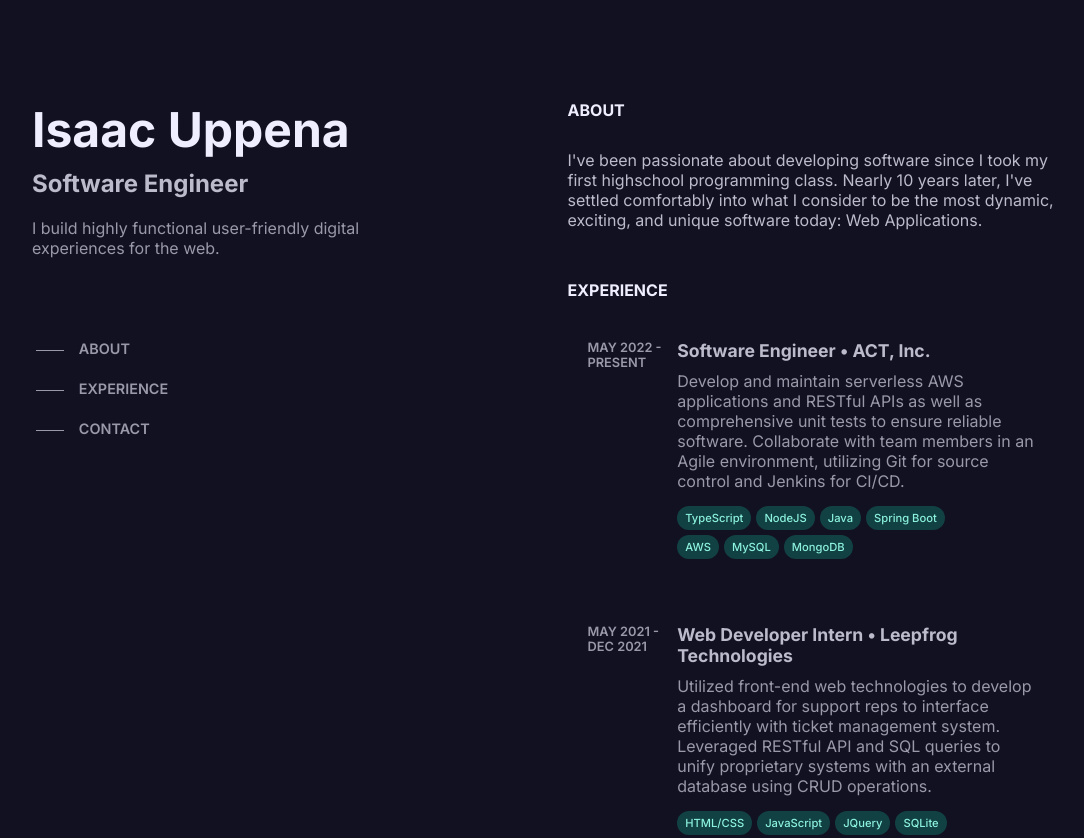
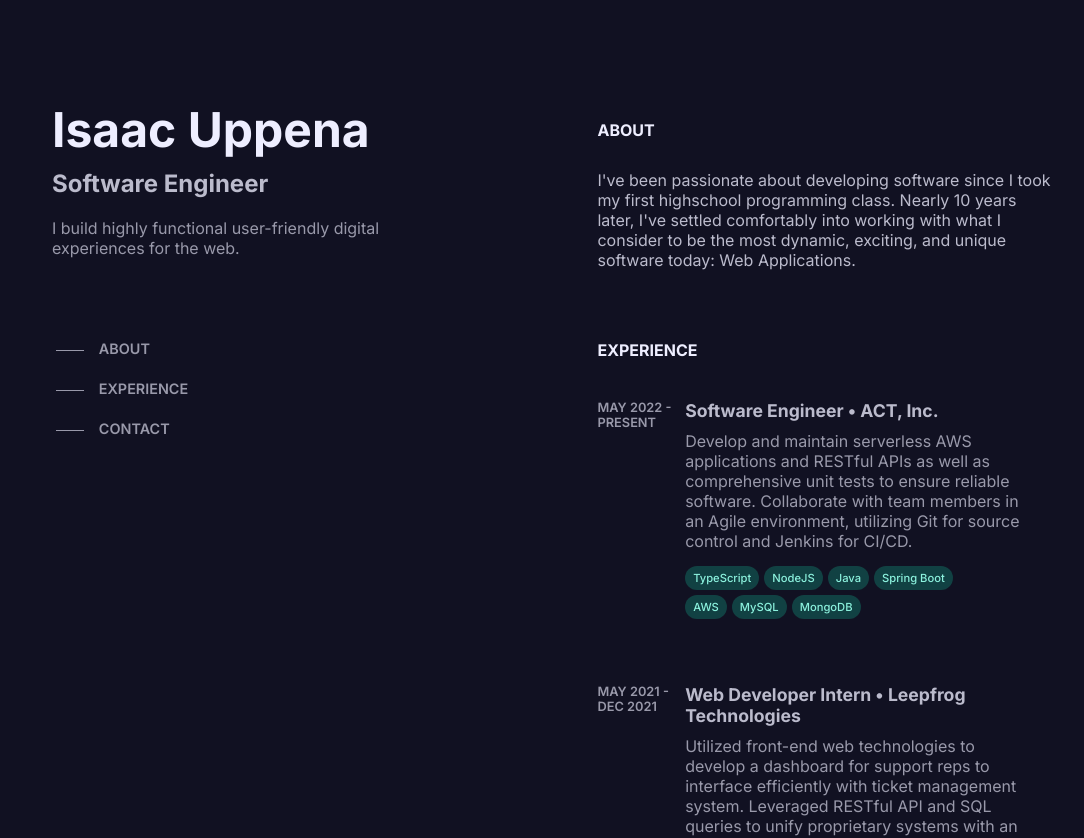
Before and after one commit to IsaacUppena/IsaacUppena.github.io, a React (Create React App) app: page / in a window 1280 px wide. Shown: the top 838 px of the page, without its empty margins (96-1180 px from the left). Built offline with nearby package versions, Linux system fonts and the light colour scheme.

Commit message:
Fix padding on headings

```diff
--- a/src/components/Heading.jsx
+++ b/src/components/Heading.jsx
@@ -10,7 +10,14 @@ function Heading({ children }) {
 }
 
 const HeadingContainer = styled.div`
-  padding-bottom: 20px;
+  @media (min-width: 800px) {
+    padding: 20px;
+    position: static;
+  }
+  position: sticky;
+  top: 0;
+  padding: 10px;
+  background-color: var(--background);
 `;
 
 const Title = styled.h2`
--- a/src/layout/About.jsx
+++ b/src/layout/About.jsx
@@ -10,8 +10,8 @@ function About() {
         <Paragraph>
           I've been passionate about developing software since I took my first
           highschool programming class. Nearly 10 years later, I've settled
-          comfortably into what I consider to be the most dynamic, exciting, and
-          unique software today: Web Applications.
+          comfortably into working with what I consider to be the most dynamic,
+          exciting, and unique software today: Web Applications.
         </Paragraph>
         {/* <Paragraph>
           My main focus
@@ -26,7 +26,9 @@ const AboutContainer = styled.section`
 `;
 
 const ParagraphContainer = styled.p`
-  /* padding: 20px; */
+  @media (min-width: 800px) {
+    padding-left: 20px;
+  }
   margin-top: 10px;
   padding-bottom: 0;
 `;
--- a/src/layout/Contact.jsx
+++ b/src/layout/Contact.jsx
@@ -32,7 +32,9 @@ function Contact() {
 const ContactContainer = styled.section``;
 
 const ContactForm = styled.form`
-  /* padding: 0 20px; */
+  @media (min-width: 800px) {
+    margin-left: 20px;
+  }
 `;
 
 const Label = styled.label`
--- a/src/layout/Header.jsx
+++ b/src/layout/Header.jsx
@@ -27,6 +27,9 @@ const HeaderContainer = styled.header`
     padding: 100px 0;
     margin-right: 40px;
   }
+  @media (min-width: 800px) {
+    padding-left: 20px;
+  }
 `;
 
 const HeaderTextContainer = styled.div`
```
